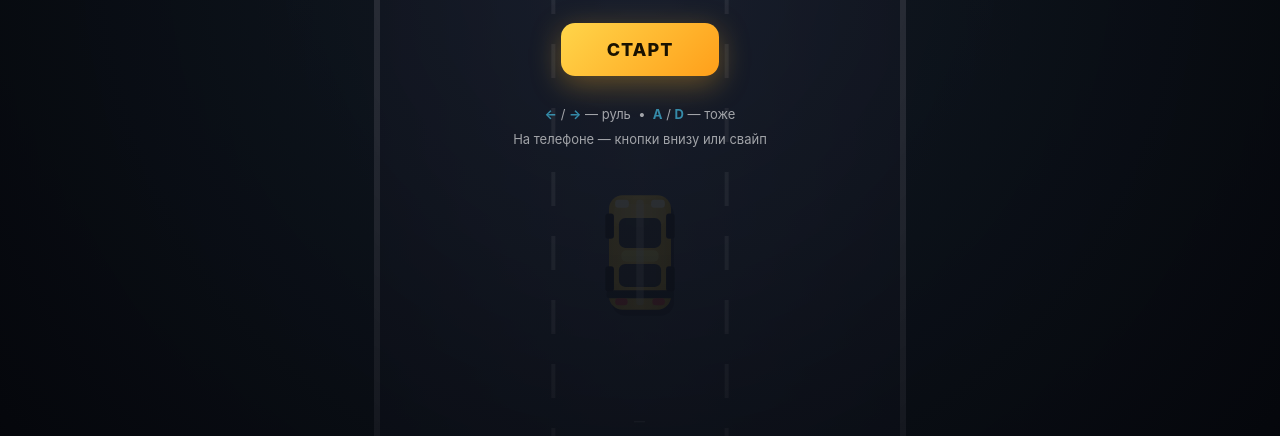
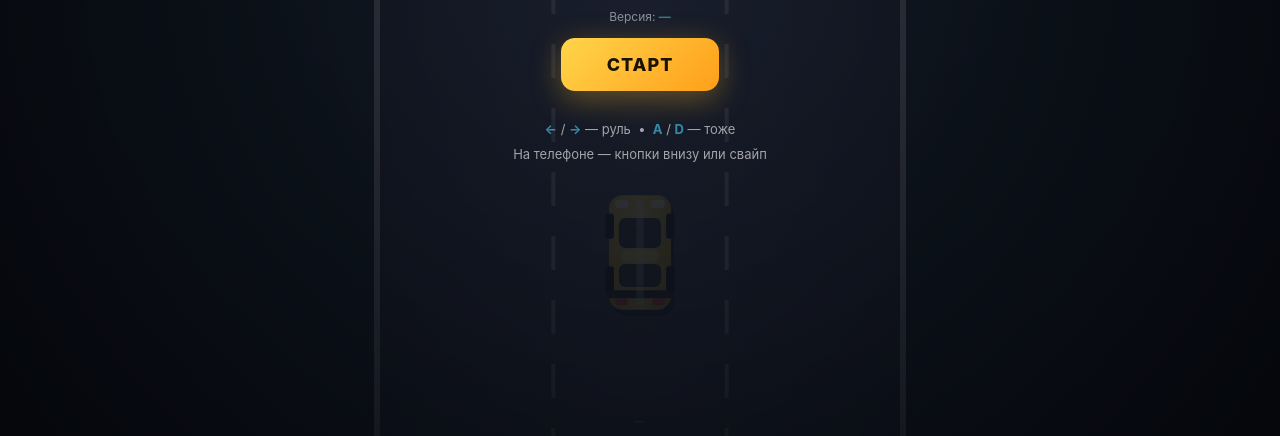
Before and after one commit to alexey17001700-coder/racing_game, a plain HTML site: page index.html in a window 1280 px wide. Shown: the part 364-800 px from the top of the page. Drawn offline with Linux system fonts and the light colour scheme; animation ran at ten frames a second.

Commit message:
Auto-update: index.html

```diff
--- a/index.html
+++ b/index.html
@@ -72,6 +72,7 @@
   <div id="overlay">
     <h1>ГОНКИ</h1>
     <div class="sub">Седаны, спорткары, внедорожники, грузовики, автобусы и мотоциклы — уворачивайся от всех</div>
+    <div class="sub" style="margin-bottom:14px;font-size:12px;opacity:.5">Версия: <b id="verOverlay" style="color:#4ad6ff">—</b></div>
     <div id="final" style="display:none"></div>
     <button id="startBtn">СТАРТ</button>
     <div class="keys">
```
